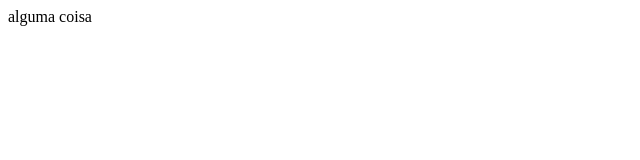
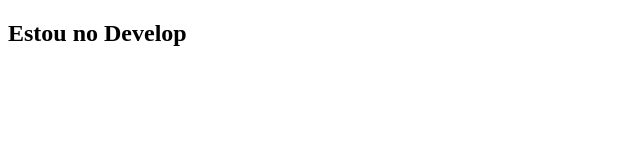
Before and after one commit to CoelhoIN/Teste, a plain HTML site: page index.html in a window 1280 px wide. Shown: the whole page, without its empty margins (0-640 px from the left). Drawn offline with Linux system fonts and the light colour scheme.

Commit message:
alteracoes na develop

```diff
--- a/index.html
+++ b/index.html
@@ -1,12 +1,15 @@
 <!DOCTYPE html>
 <html lang="pt-br">
+
 <head>
     <meta charset="UTF-8">
     <meta http-equiv="X-UA-Compatible" content="IE=edge">
     <meta name="viewport" content="width=device-width, initial-scale=1.0">
     <title>Primeiro Arquivo em Git</title>
 </head>
+
 <body>
-alguma coisa
+    <h2>Estou no Develop </h2>
 </body>
+
 </html>
```
Also changed, not shown: 1 other file.
